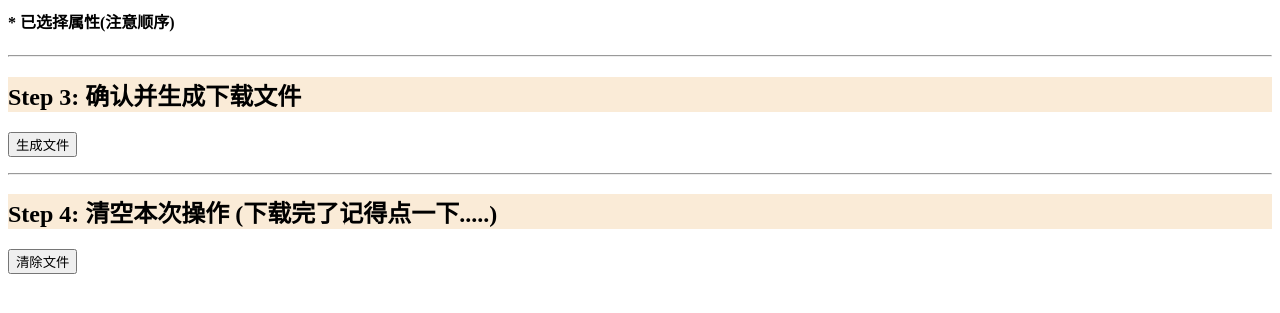
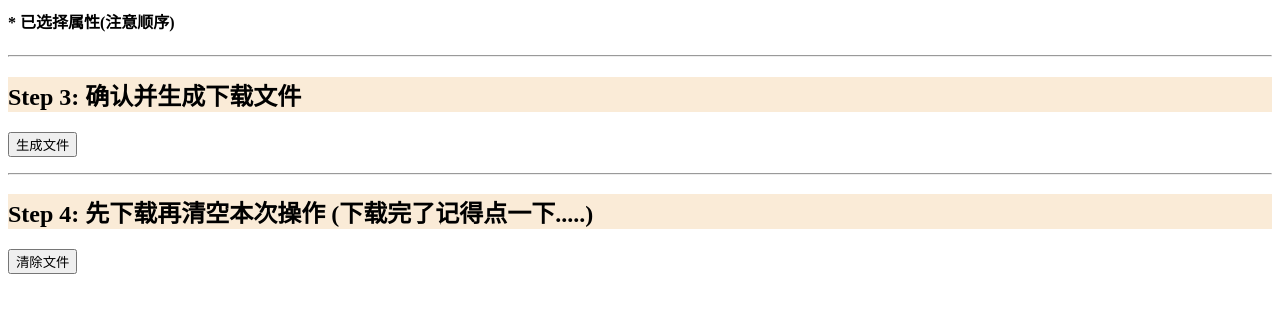
Before and after one commit to haduoken/django_excel, a Django app: page / in a window 1280 px wide. Shown: the part 298-611 px from the top of the page. Run offline with Django 3.2, Linux system fonts and the light colour scheme.

Commit message:
add more

```diff
--- a/templates/index.html
+++ b/templates/index.html
@@ -40,7 +40,7 @@
     <hr>
     <h4>   * 已选择属性(注意顺序)</h4>
     {% for item in use_keys %}
-        <p>item</p>
+        <p> {{ item }}  </p>
     {% endfor %}
     <hr>
 <h2 style="background-color: antiquewhite">Step 3: 确认并生成下载文件</h2>
@@ -52,7 +52,11 @@
 
     <hr>
 
-<h2 style="background-color: antiquewhite">Step 4: 清空本次操作 (下载完了记得点一下.....)</h2>
+<h2 style="background-color: antiquewhite">Step 4: 先下载再清空本次操作 (下载完了记得点一下.....)</h2>
+    {% if done %}
+        <a href="/static/output.xlsx" download="output.xlsx">点击下载</a>
+    {% endif %}
+
     <form method="post">
     <p>
         <input type="submit" name="clear" value="清除文件"/>
@@ -60,9 +64,6 @@
     </form>
     <script src="/static/js/jquery-3.4.1.min.js"></script>
 
-    {% if done %}
-    <a href="/static/output.xlsx" download="output.xlsx">点击下载</a>
-    {% endif %}
 
 </body>
 </html>
```
